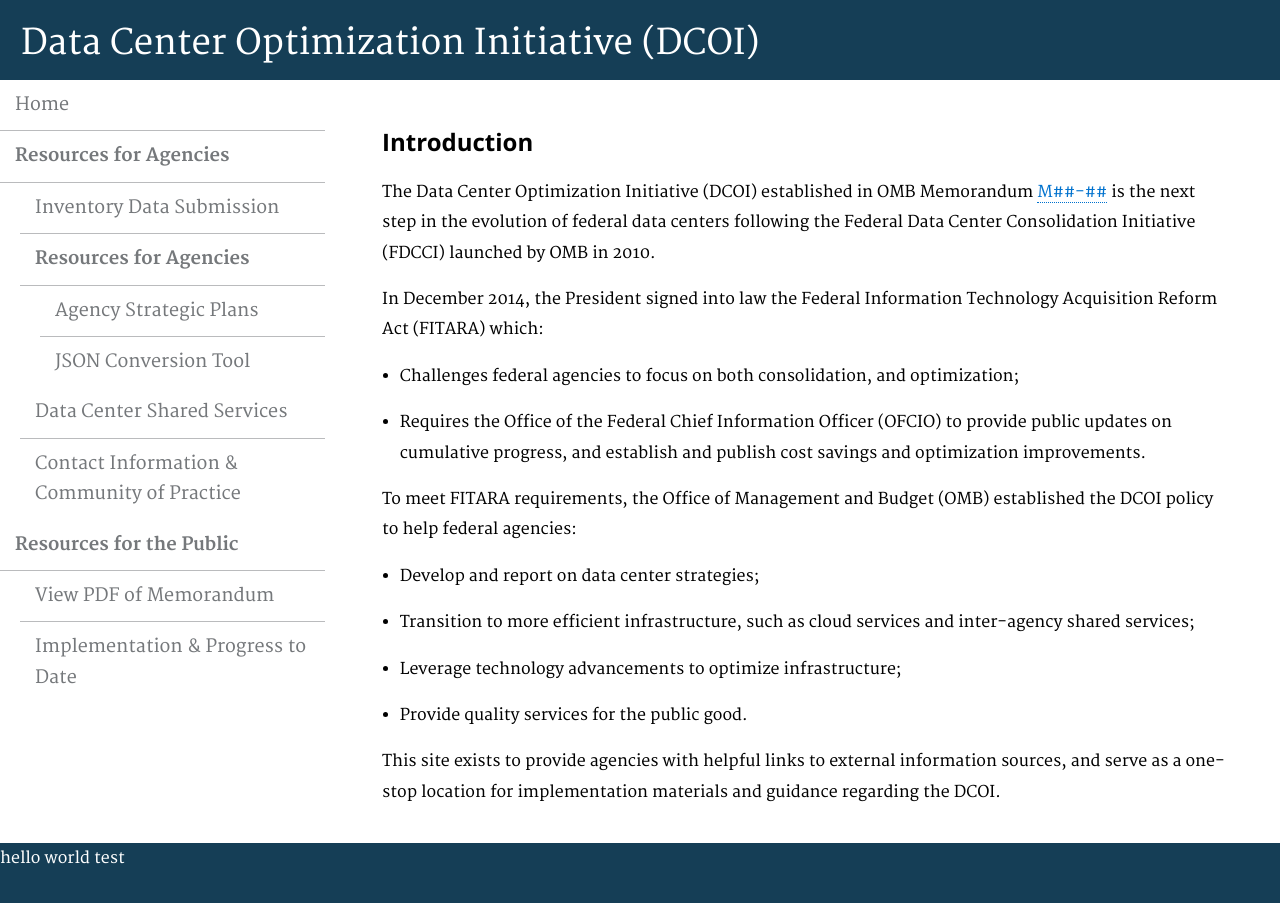
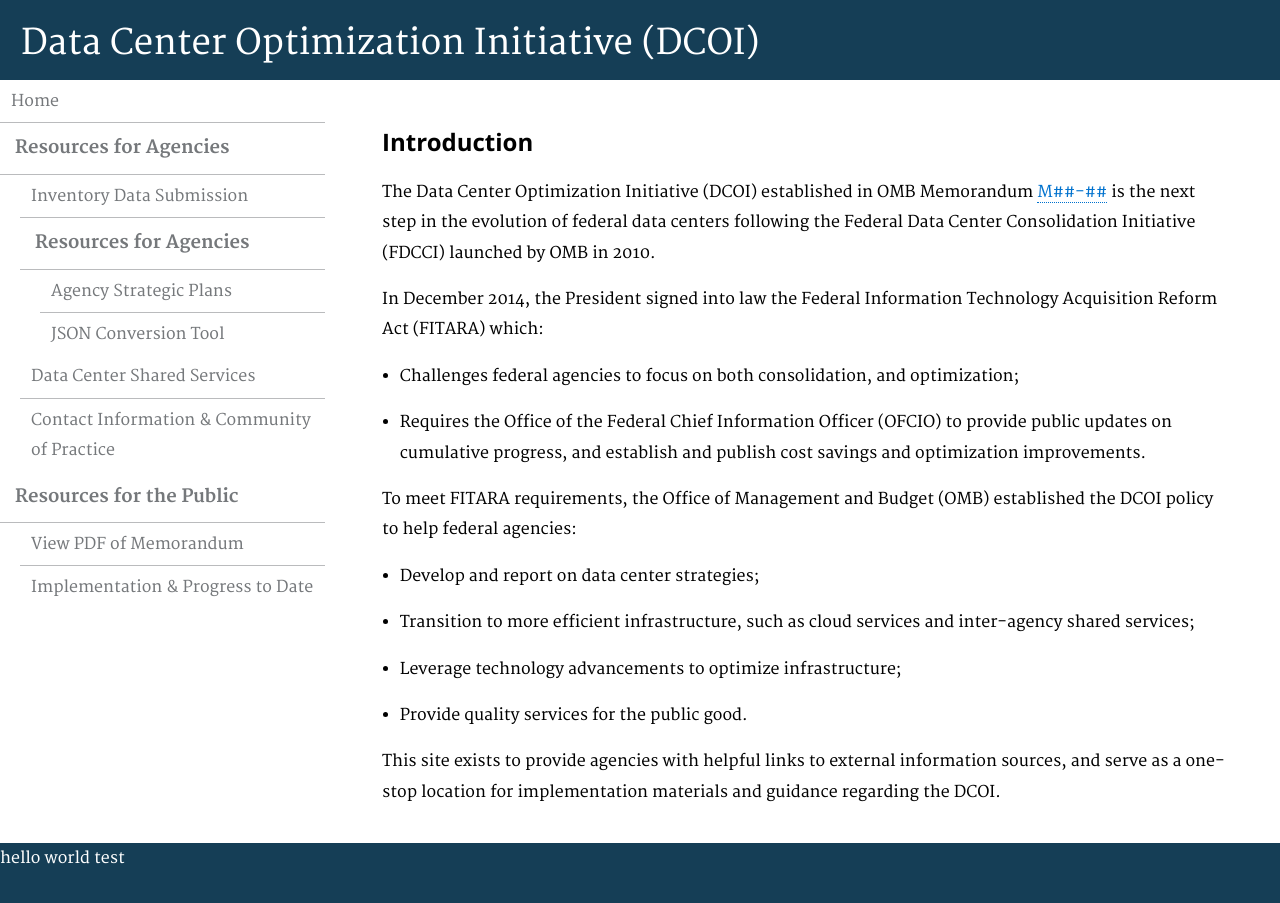
Before and after one commit to ydave-reisys/datacenters, a Jekyll site: the page built from pages/index.html, in a window 1280 px wide and 963 px high. Shown: the top 903 px of the window. Built offline with Jekyll 4.4.1, drawn with Linux system fonts in a browser that asks for light colours; nearby versions of some CDN libraries; Markdown is read by kramdown in place of the engine named in the settings.

Commit message:
sidebar font

```diff
--- a/assets/css/styles.scss
+++ b/assets/css/styles.scss
@@ -203,9 +203,10 @@
 
   .sidebar-nav a {
     display: block;
-    padding: 10px;
+    padding: 6px;
     -webkit-transition: .4s;
     transition: .4s;
+    font-size: 16px;
   }
   .sidebar-nav a,
   .sidebar-nav a:link,
@@ -354,6 +355,7 @@
   display: block;
   color:#75787b;
   font-weight: bolder;
+  font-size: 18px;
 }
 ul.submenu{
   margin-left: 20px !important;
```
